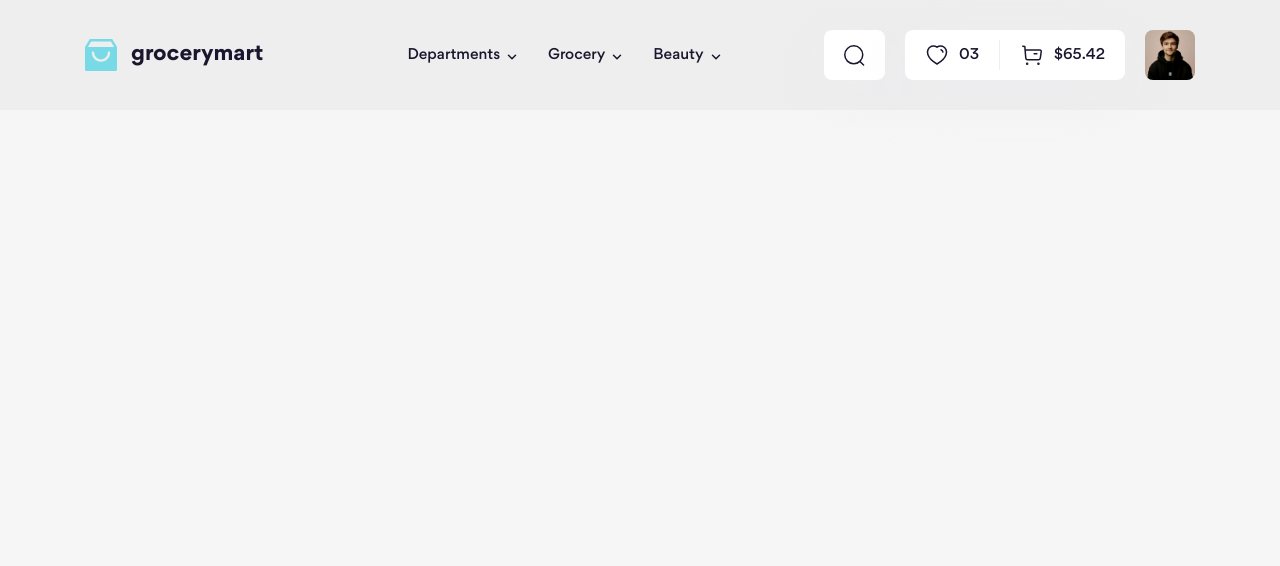
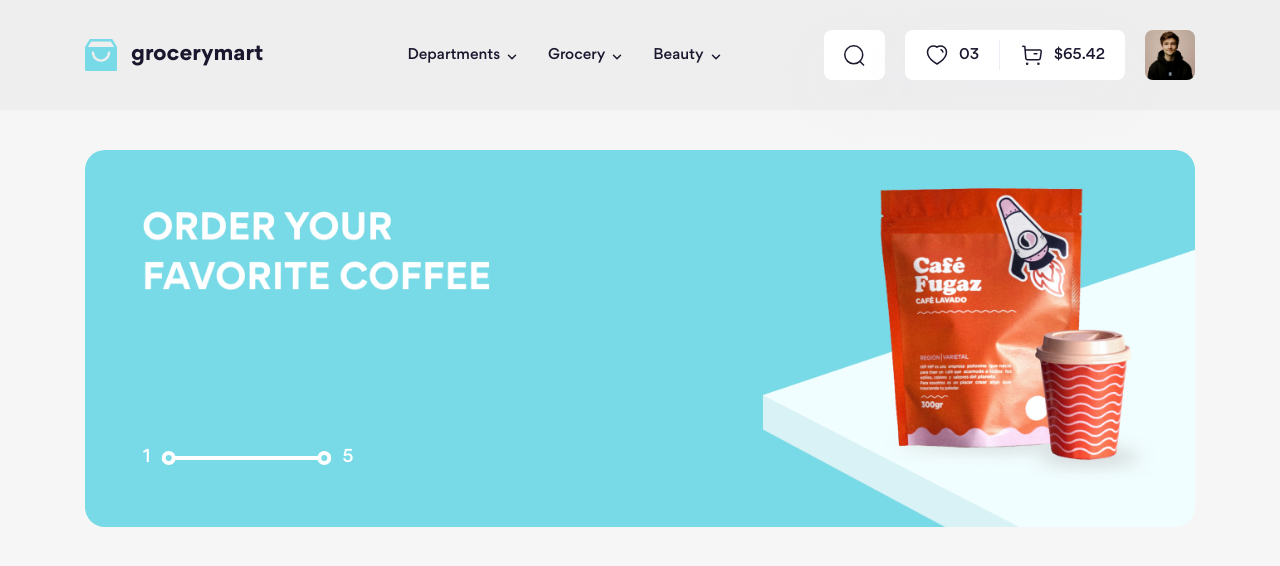
Before and after one commit to ductan004/landing-page-08, a website: page index.html in a window 1280 px wide. Drawn offline with Linux system fonts and the light colour scheme.

Commit message:
Slide show

```diff
--- a/index.html
+++ b/index.html
@@ -22,18 +22,37 @@
     <script src="./assets/js/script.js"></script>
   </head>
   <body>
+    <!-- Header -->
     <header id="header" class="header"></header>
     <script>
       load("#header", "./templates/header.html ");
     </script>
     <div class="container">
-      <!-- Header -->
-
-      <!-- Footer -->
-      <footer id="footer"></footer>
-      <script>
-        load("#footer", "./templates/footer.html ");
-      </script>
+      <!-- SlideShow -->
+      <div class="slideshow">
+        <!-- SlideShow Inner -->
+        <div class="slideshow__inner d-flex">
+          <div class="slideshow__item">
+            <a href="#!" class="slideshow__link">
+              <picture>
+                <source media="(max-width: 767.98px)" srcset="./assets/img/slideshow/slideshow-01Small.png" />
+                <img src="./assets/img/slideshow/slideShow-01.png" alt="" class="slideshow__img" />
+              </picture>
+            </a>
+          </div>
+          <!-- Slideshow page -->
+          <div class="slideshow__page d-flex">
+            <span class="slideshow__num">1</span>
+            <span class="slideshow__slider"></span>
+            <span class="slideshow__num">5</span>
+          </div>
+        </div>
+      </div>
     </div>
+    <!-- Footer -->
+    <footer id="footer"></footer>
+    <script>
+      load("#footer", "./templates/footer.html ");
+    </script>
   </body>
 </html>
--- a/scss/components/_index.scss
+++ b/scss/components/_index.scss
@@ -1,2 +1,3 @@
 @forward "./logo";
 @forward "./dropdown";
+@forward "./slideshow";
--- /dev/null
+++ b/scss/components/_slideshow.scss
@@ -0,0 +1,84 @@
+@use "../abstracts";
+.slideshow {
+  position: relative;
+  margin: 40px 0;
+  @include abstracts.breakpoint(md) {
+    margin-top: 30px;
+  }
+  &__inner {
+    overflow: hidden;
+  }
+
+  &__item {
+    position: relative;
+    padding-top: 34%;
+    flex-shrink: 0;
+    width: 100%;
+
+    @include abstracts.breakpoint(md) {
+      padding-top: 50%;
+    }
+  }
+
+  &__img {
+    position: absolute;
+    border-radius: 20px;
+    width: 100%;
+    height: 100%;
+    object-fit: cover;
+    top: 0;
+    left: 0;
+  }
+
+  &__page {
+    width: 12.8%;
+    --color: #fff;
+    align-items: center;
+    gap: 25px;
+    position: absolute;
+    bottom: 15%;
+    left: 5.2%;
+  }
+
+  &__num {
+    color: var(--color);
+    font-size: 1.8rem;
+    font-weight: 500;
+    line-height: 1.44; /* 144.444% */
+    @include abstracts.breakpoint(md) {
+      font-size: 1.4rem;
+      line-height: 1.43; /* 142.857% */
+    }
+  }
+
+  &__slider {
+    position: relative;
+    width: 100%;
+    height: 4px;
+    flex-shrink: 0;
+    background: var(--color);
+
+    &::after,
+    &::before {
+      content: "";
+      position: absolute;
+      top: 50%;
+      translate: 0 -50%;
+      width: 14px;
+      height: 14px;
+      border: 4px solid var(--color);
+      border-radius: 50%;
+      @include abstracts.breakpoint(md) {
+        border-width: 3px;
+      }
+    }
+    &::before {
+      left: 0;
+      transform: translate(-95%);
+    }
+    &::after {
+      right: 0;
+      transform: translate(95%);
+    }
+  }
+}
--- a/scss/layout/_header.scss
+++ b/scss/layout/_header.scss
@@ -15,6 +15,7 @@
   @extend %flex-ItemCenter;
   padding: 30px 0;
   position: relative;
+  z-index: 1;
 
   @include abstracts.breakpoint(lg) {
     padding: 22px 0;
--- a/templates/header.html
+++ b/templates/header.html
@@ -12,7 +12,7 @@
     </a>
 
     <!-- Navbar -->
-    <nav id="navbar" class="navbar show">
+    <nav id="navbar" class="navbar hide">
       <button class="navbar__close--btb js-toggle" toggle-target="#navbar">
         <img src="./assets/img/icons/arrow-left.svg" class="icon" alt="" />
       </button>
```
Also changed, not shown: assets/css/main.css, assets/img/slideshow/slideShow-01.png (added), assets/img/slideshow/slideshow-01Small.png (added), 1 other file.
